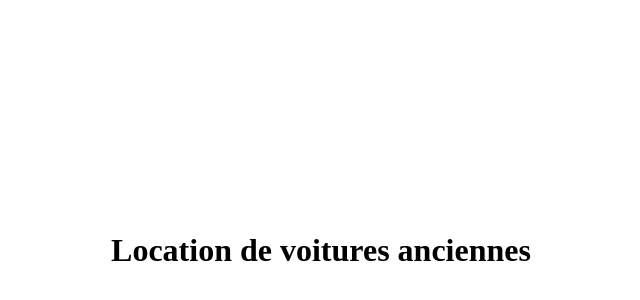
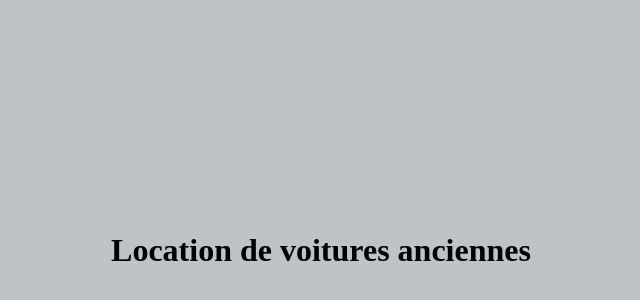
Before and after one commit to Ait-Haj-Baba/locationVoiture, a plain HTML site: page index.html in a window 1280 px wide. Shown: the part 42-342 px from the top of the page, without its empty margins (319-959 px from the left). Drawn offline with Linux system fonts and the light colour scheme.

Commit message:
changer la couleur du fond d'ecran

```diff
--- a/index.html
+++ b/index.html
@@ -4,7 +4,7 @@
 		<meta charset="utf-8">
 		<title></title>
 	</head>
-	<body style="background-color:#FFFFFF">
+	<body style="background-color:#bdc3c7">
 		<h1 style="padding-top:20%; padding-bottom:20%; text-align:center;">Location de voitures anciennes</h1>
 	</body>
 </html>
```
